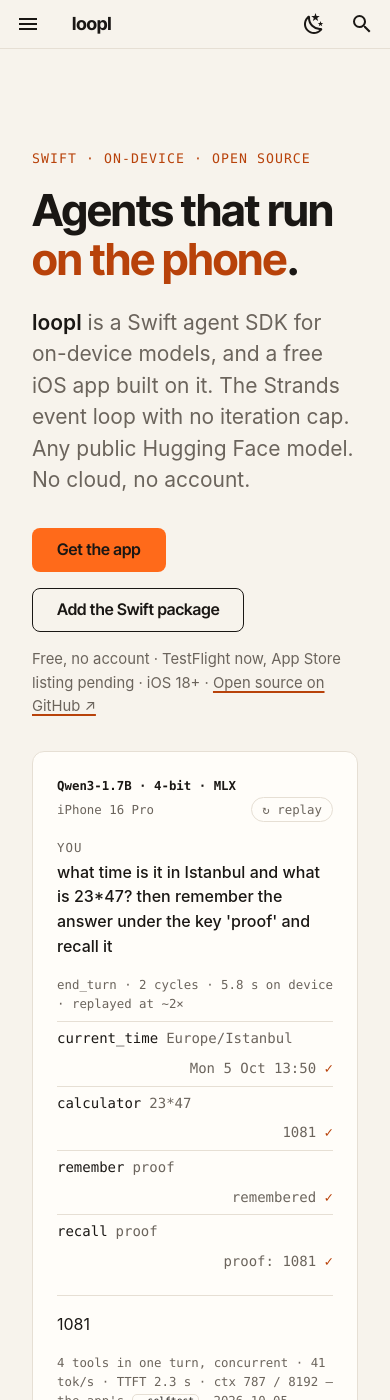
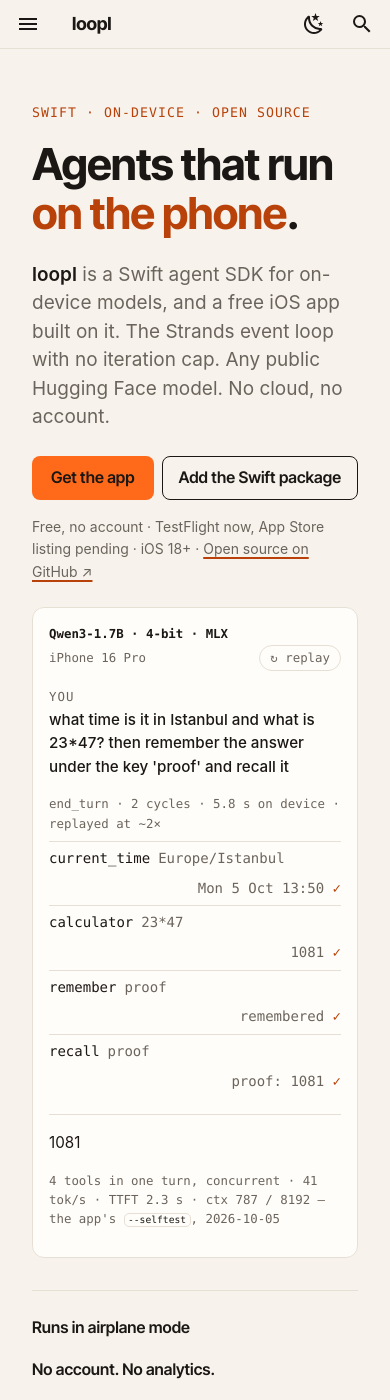
Before and after one commit to cagataycali/loopl, an MkDocs documentation site: the page built from docs/index.md, in a window 390 px wide and 1400 px high. Built offline with MkDocs 1.6.1 and Material for MkDocs 9.7.7, drawn with Linux system fonts in a browser that asks for light colours.

Commit message:
docs(landing): cycle 6 — mobile hero: tighter top spacing (kicker 148→102 px), two buttons on one row, compact lead/meta/demo so the live demo's top 300 px is above the fold on 393×852 and the replay starts without scrolling (observer threshold .25); closing h2 1.5rem on phones

```diff
--- a/docs/javascripts/demo.js
+++ b/docs/javascripts/demo.js
@@ -50,7 +50,7 @@
   var seen = false;
   new IntersectionObserver(function (entries, io) {
     if (entries.some(function (e) { return e.isIntersecting; }) && !seen) { seen = true; play(); io.disconnect(); }
-  }, { threshold: 0.4 }).observe(demo);
+  }, { threshold: 0.25 }).observe(demo);
   if (replay) replay.addEventListener('click', function () { if (!playing) play(); });
   setTimeout(function () { if (!seen) finalState(); }, 12000);   // never leave the card blank (print, odd viewports)
 })();
--- a/docs/stylesheets/loopl.v6.css
+++ b/docs/stylesheets/loopl.v6.css
@@ -271,7 +271,14 @@
 body:has(.loopl-home) .md-footer { display: none; }   /* the landing has its own footer */
 
 @media (max-width: 960px) {
-  .loopl-hero { grid-template-columns: minmax(0, 1fr); gap: var(--s4); padding-top: var(--s4); }
+  .loopl-hero { grid-template-columns: minmax(0, 1fr); gap: var(--s3); padding-top: var(--s2); }
+  .loopl-hero__lead { font-size: .95rem; margin-bottom: var(--s3); }
+  .loopl-hero .loopl-cta { gap: var(--s1); }
+  .loopl-hero .loopl-btn { flex: 1 1 0; justify-content: center; padding: 0 var(--s2); white-space: nowrap; }
+  .loopl-hero__meta { font-size: .7rem; }
+  body:has(.loopl-home) .md-main__inner { margin-top: 0; }
+  .loopl-demo { padding: var(--s2); font-size: .76rem; min-height: 0; }
+  .loopl-home .loopl-final > h2 { font-size: 1.5rem; }
   .loopl-grid, .loopl-grid--2 { grid-template-columns: minmax(0, 1fr); }
   .loopl-home .loopl-sec { padding-top: var(--s8); }
   .loopl-home .loopl-sec > h2 { font-size: 1.6rem; }
```
